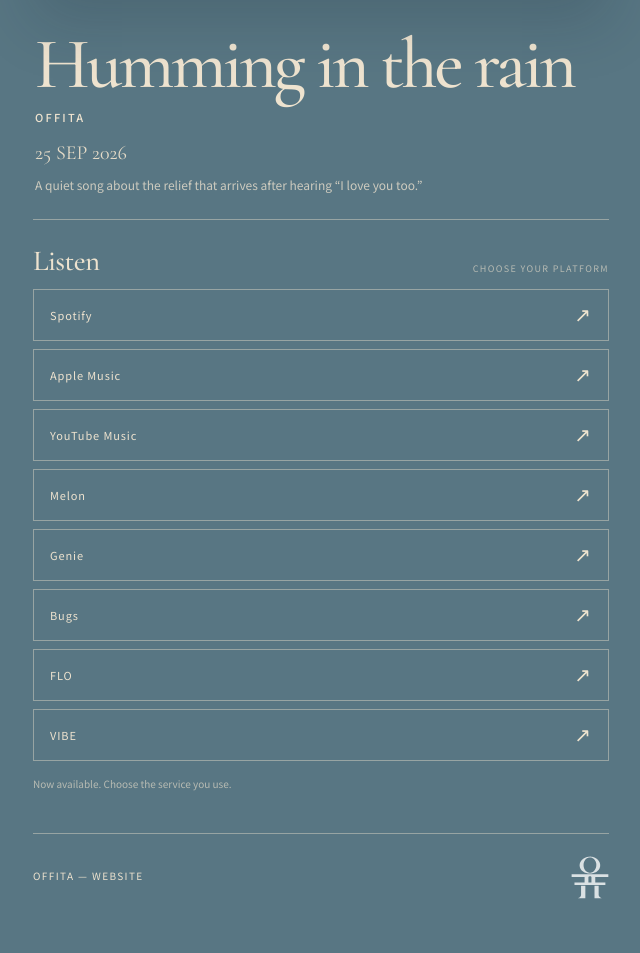
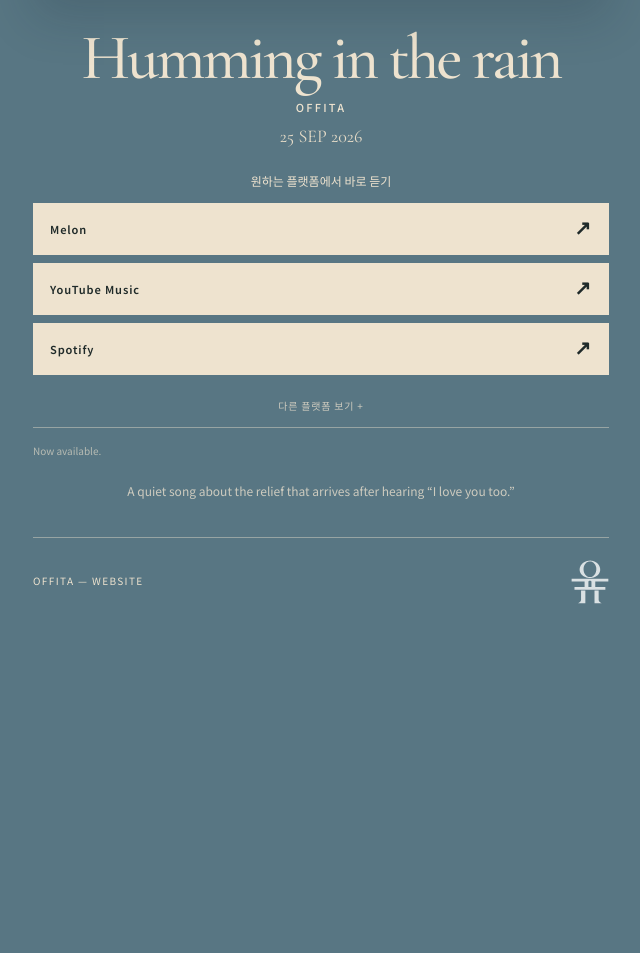
Before and after one commit to offitaamor/offitaamor.github.io, a Jekyll site: the page built from humming-in-the-rain/index.html, in a window 1280 px wide. Shown: the part 769-1722 px from the top of the page, without its empty margins (319-959 px from the left). Built offline with Jekyll 4.4.1, drawn with Linux system fonts in a browser that asks for light colours; after the commit the page ends 1427 px from its top, so only the background shows below that.

Commit message:
Optimize mobile streaming conversion for Humming in the rain

```diff
--- a/humming-in-the-rain/index.html
+++ b/humming-in-the-rain/index.html
@@ -68,12 +68,13 @@
     }
     .cover{
       position:relative;
-      width:100%;
+      width:min(72vw,280px);
       aspect-ratio:1;
+      margin:0 auto;
       overflow:hidden;
       border:1px solid rgba(238,227,207,.42);
       background:var(--rain-deep);
-      box-shadow:0 22px 58px rgba(18,36,42,.18);
+      box-shadow:0 18px 46px rgba(18,36,42,.18);
     }
     .cover.has-image{
       background-image:url("{{ '/assets/images/music/humming-in-the-rain.jpg' | relative_url }}");
@@ -102,14 +103,14 @@
       font-weight:500;
     }
     .intro{
-      padding:29px 2px 24px;
-      border-bottom:1px solid var(--line);
+      padding:20px 2px 14px;
+      text-align:center;
     }
     h1{
       margin:0;
       font-family:var(--serif);
-      font-size:clamp(46px,12vw,72px);
-      line-height:.88;
+      font-size:clamp(40px,10.5vw,64px);
+      line-height:.9;
       letter-spacing:-.045em;
       font-weight:500;
     }
@@ -120,21 +121,30 @@
       font-weight:500;
     }
     .release{
-      margin:16px 0 0;
+      margin:10px 0 0;
       font-family:var(--serif);
-      font-size:20px;
+      font-size:18px;
       line-height:1.25;
       color:var(--paper-soft);
     }
     .note{
-      margin:9px 0 0;
+      margin:18px auto 0;
       max-width:480px;
       font-size:12px;
       line-height:1.7;
+      text-align:center;
       color:rgba(238,227,207,.78);
     }
     .listen{
-      padding:26px 0 4px;
+      padding:10px 0 4px;
+    }
+    .cta-copy{
+      margin:0 0 12px;
+      text-align:center;
+      font-size:12px;
+      line-height:1.6;
+      font-weight:500;
+      color:var(--paper);
     }
     .section-head{
       display:flex;
@@ -177,6 +187,35 @@
       border-color:var(--paper);
       transform:translateY(-1px);
     }
+    .platform.primary-choice{
+      background:var(--paper);
+      color:var(--ink);
+      border-color:var(--paper);
+      font-weight:600;
+    }
+    .platform.primary-choice:hover{
+      background:var(--paper-soft);
+      border-color:var(--paper-soft);
+    }
+    .more-toggle{
+      width:100%;
+      margin-top:9px;
+      min-height:44px;
+      border:0;
+      border-bottom:1px solid var(--line);
+      background:transparent;
+      color:rgba(238,227,207,.78);
+      font-family:var(--sans);
+      font-size:10px;
+      letter-spacing:.08em;
+      cursor:pointer;
+    }
+    .secondary-platforms{
+      margin-top:9px;
+    }
+    .secondary-platforms[hidden]{
+      display:none;
+    }
     .platform.disabled{
       opacity:.35;
       cursor:default;
@@ -214,7 +253,8 @@
     @media (min-width:760px){
       .page{padding-top:44px;padding-bottom:54px}
       .top{margin-bottom:28px}
-      .intro{padding-top:34px}
+      .cover{width:100%;margin:0}
+      .intro{padding-top:30px}
     }
   </style>
 
@@ -258,17 +298,17 @@
       <h1>Humming in the rain</h1>
       <p class="artist">OFFITA</p>
       <p class="release">25 SEP 2026</p>
-      <p class="note">A quiet song about the relief that arrives after hearing “I love you too.”</p>
     </section>
 
     <section class="listen" aria-labelledby="listen-title">
-      <div class="section-head">
-        <h2 id="listen-title">Listen</h2>
-        <span>Choose your platform</span>
-      </div>
-      <div class="platforms" id="platforms"></div>
-      <p class="status" id="status">Now available. Choose the service you use.</p>
+      <p class="cta-copy">원하는 플랫폼에서 바로 듣기</p>
+      <div class="platforms" id="primary-platforms"></div>
+      <button class="more-toggle" id="more-toggle" type="button" aria-expanded="false" aria-controls="secondary-platforms">다른 플랫폼 보기 +</button>
+      <div class="platforms secondary-platforms" id="secondary-platforms" hidden></div>
+      <p class="status" id="status">Now available.</p>
     </section>
+
+    <p class="note">A quiet song about the relief that arrives after hearing “I love you too.”</p>
 
     <footer>
       <a href="{{ '/' | relative_url }}">OFFITA — WEBSITE</a>
@@ -333,11 +389,30 @@
         link.tabIndex = -1;
       }
       link.innerHTML = "<span>" + name + "</span><span class=\"arrow\">↗</span>";
-      platformWrap.appendChild(link);
+      return link;
+    }
+
+    PRIMARY_ORDER.forEach((name) => {
+      const item = STREAMING_LINKS.find(([platform]) => platform === name);
+      if (item) primaryWrap.appendChild(makePlatformLink(item[0], item[1], true));
+    });
+
+    STREAMING_LINKS
+      .filter(([name]) => !PRIMARY_ORDER.includes(name))
+      .forEach(([name, url]) => secondaryWrap.appendChild(makePlatformLink(name, url, false)));
+
+    moreToggle.addEventListener("click", () => {
+      const expanded = moreToggle.getAttribute("aria-expanded") === "true";
+      moreToggle.setAttribute("aria-expanded", String(!expanded));
+      secondaryWrap.hidden = expanded;
+      moreToggle.textContent = expanded ? "다른 플랫폼 보기 +" : "다른 플랫폼 접기 −";
+      if (!expanded && typeof gtag === "function") {
+        gtag("event", "platform_list_expand", { transport_type: "beacon" });
+      }
     });
 
     if (activeCount > 0) {
-      document.getElementById("status").textContent = "Now available. Choose the service you use.";
+      document.getElementById("status").textContent = "Now available.";
     }
 
     const cover = document.getElementById("cover");
```
Also changed, not shown: other parts of humming-in-the-rain/index.html (+23 -7 lines).
